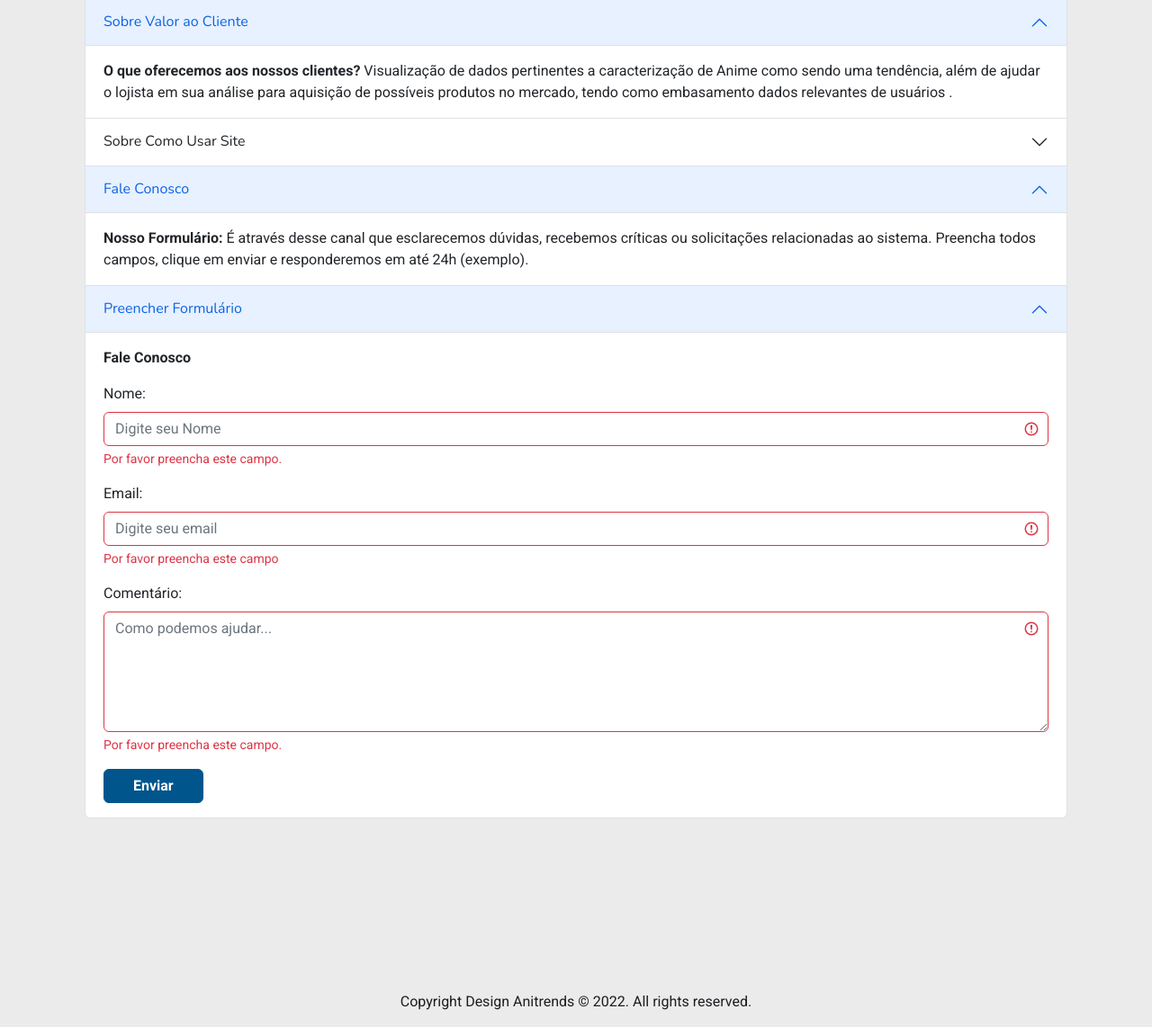
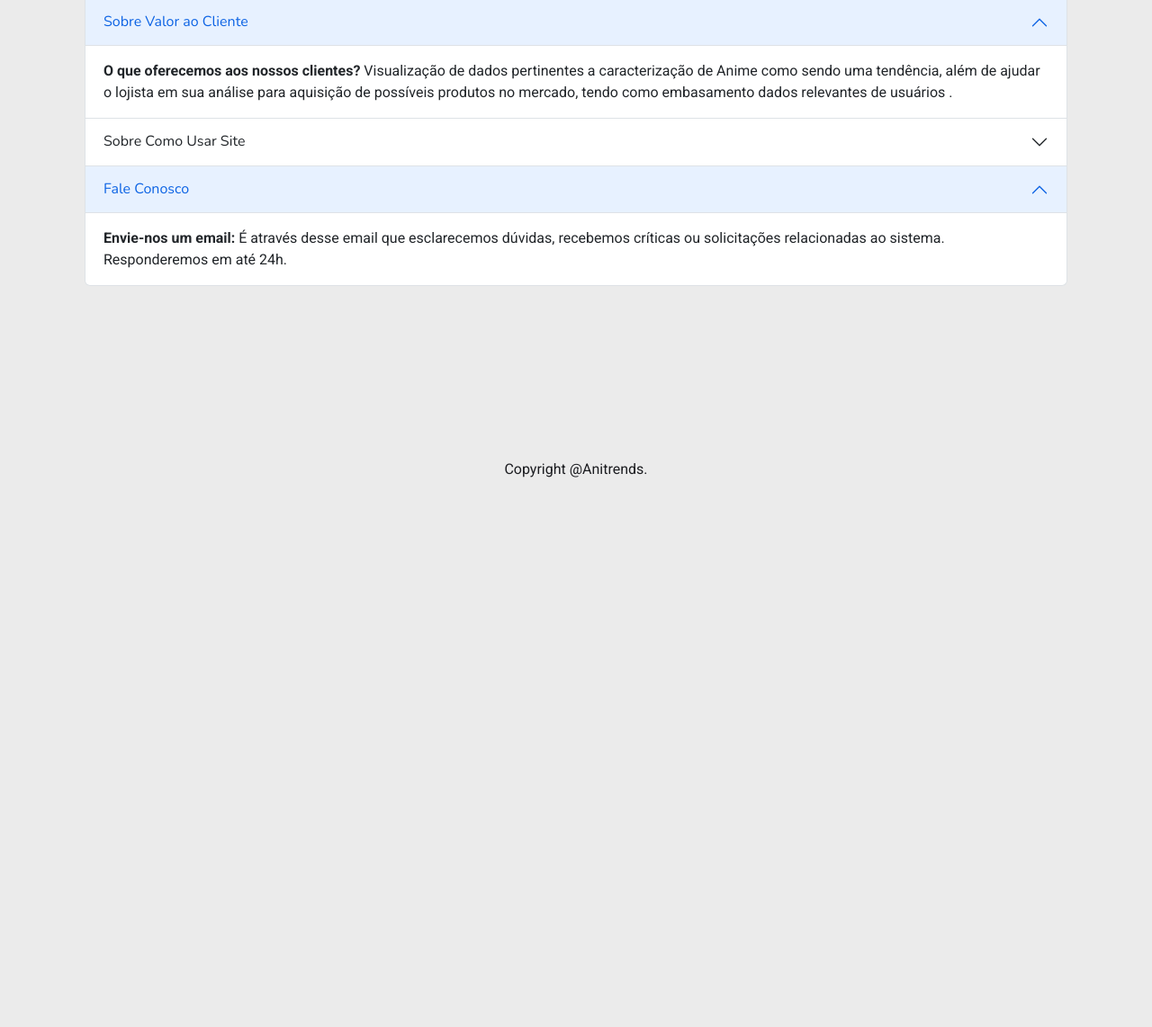
Before and after one commit to gustapinto/fatec_dsm_pi_terceiro_semestre, a Django app: template site/templates/faq.html in a window 1280 px wide, after a click on "Sobre Valor ao Cliente". Shown: the part 193-1335 px from the top of the page at 90% size. After the commit the page ends 724 px from the top, so only its background shows below. Run offline with Django 3.2, Linux system fonts and the light colour scheme; the template is opened without the code that fills it, so the values that code supplies are empty; some libraries are stand-ins or nearby versions.

Commit message:
alterando faq e copyright

```diff
--- a/site/templates/base.html
+++ b/site/templates/base.html
@@ -134,7 +134,7 @@
         <div class="container">
         <div class="row">
         <div class="col-md-12 text-center">
-        <p>Copyright Design Anitrends © 2022. All rights reserved.</p>
+        <p>Copyright @Anitrends.</p>
         </div>
         </div>
         </div>
--- a/site/templates/faq.html
+++ b/site/templates/faq.html
@@ -76,46 +76,13 @@
             </h2>
             <div id="collapseTwo" class="accordion-collapse collapse" aria-labelledby="headingTwo" data-bs-parent="#accordionExample">
               <div class="accordion-body">
-                <strong>Nosso Formulário:</strong> É através desse canal que esclarecemos dúvidas, recebemos críticas ou solicitações relacionadas ao sistema.
-                Preencha todos campos, clique em enviar e responderemos em até 24h (exemplo).
+                <strong>Envie-nos um email:</strong> É através desse email que esclarecemos dúvidas, recebemos críticas ou solicitações relacionadas ao sistema.
+                Responderemos em até 24h.
               </div>
             </div>
         </div>
-        <div class="accordion-item">
-            <h2 class="accordion-header" id="headingTwo">
-              <button class="accordion-button collapsed" type="button" data-bs-toggle="collapse" data-bs-target="#collapseTwo" aria-expanded="false" aria-controls="collapseTwo">
-              Preencher Formulário
-              </button>
-            </h2>
-            <div id="collapseTwo" class="accordion-collapse collapse" aria-labelledby="headingTwo" data-bs-parent="#accordionExample">
-                <div class="accordion-body">
-                  <strong>Fale Conosco</strong>
-                    <p></p>
-                    <form action="/action_page.php" class="was-validated">
-                      <div class="mb-3 mt-3">
-                        <label for="uname" class="form-label">Nome:</label>
-                        <input type="text" class="form-control" id="uname" placeholder="Digite seu Nome" name="uname" required>
-                        <div class="valid-feedback">Válido.</div>
-                        <div class="invalid-feedback">Por favor preencha este campo.</div>
-                      </div>
-                      <div class="mb-3">
-                        <label for="pwd" class="form-label">Email:</label>
-                        <input type="email" class="form-control" id="mail" placeholder="Digite seu email" name="mail" required>
-                        <div class="valid-feedback">Válido.</div>
-                        <div class="invalid-feedback">Por favor preencha este campo</div>
-                      </div>
-                      <div class="mb-3 mt-3">
-                        <label for="comment" class="form-label">Comentário:</label>
-                        <textarea class="form-control" rows="5" id="comment" placeholder="Como podemos ajudar..."  name="uname" required></textarea>
-                        <!--<input type="text" class="form-control" id="uname" placeholder="Enter username" name="uname" required>-->
-                        <div class="valid-feedback">Válido.</div>
-                        <div class="invalid-feedback">Por favor preencha este campo.</div>
-                      </div>
-                      <button type="submit" class="btn btn-primary">Enviar </button>
-                    </form>
-                </div>
-              </div>
-          </div>
+        <!--Nova seção conforme figma -->
+
         </div>
       <br><br>
 
```
